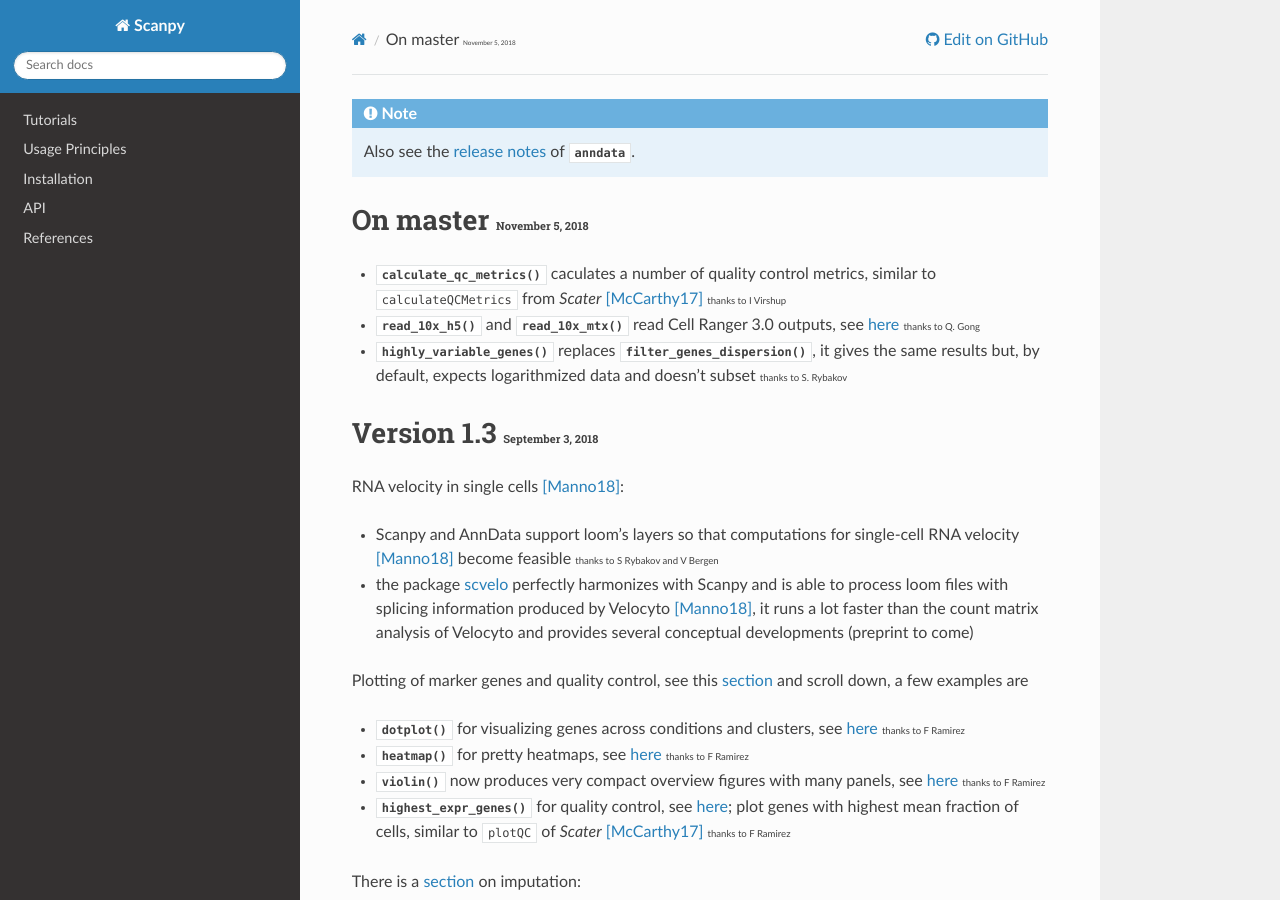
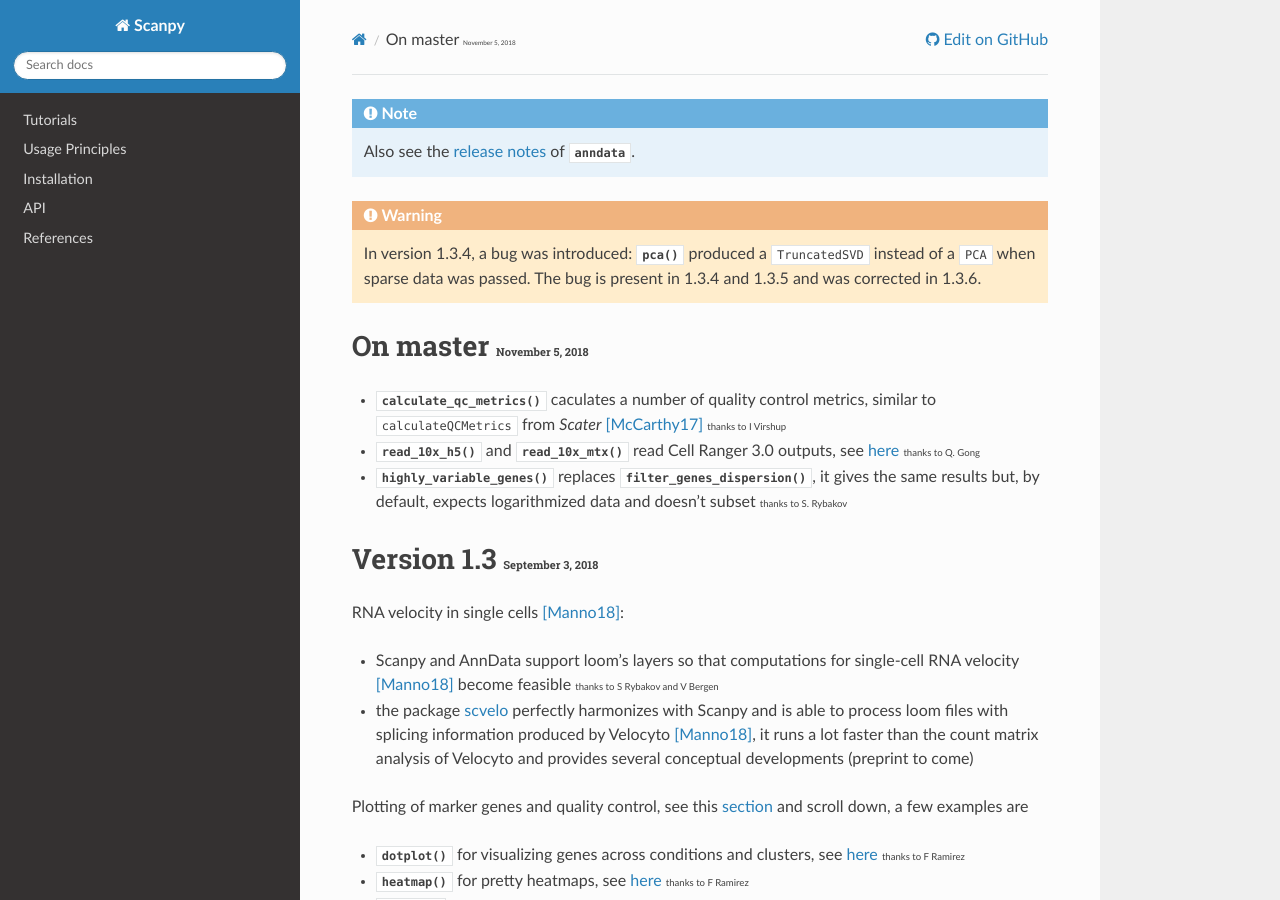
Before and after one commit to scverse/scanpy, a Sphinx documentation site: the page built from docs/release_notes.rst, in a window 1280 px wide and 900 px high. Built offline with Sphinx 7.4.7 and the Read the Docs theme 2.0.0, drawn with Linux system fonts in a browser that asks for light colours; the version number could not be read and is left out.

Commit message:
version 1.3.6

```diff
--- a/docs/release_notes.rst
+++ b/docs/release_notes.rst
@@ -5,6 +5,11 @@
 .. role:: small
 
 .. role:: smaller
+
+
+.. warning::
+
+   In version 1.3.4, a bug was introduced: :func:`~scanpy.api.pp.pca` produced a `TruncatedSVD` instead of a `PCA` when sparse data was passed. The bug is present in 1.3.4 and 1.3.5 and was corrected in 1.3.6.
 
 
 On master :small:`November 5, 2018`
```
